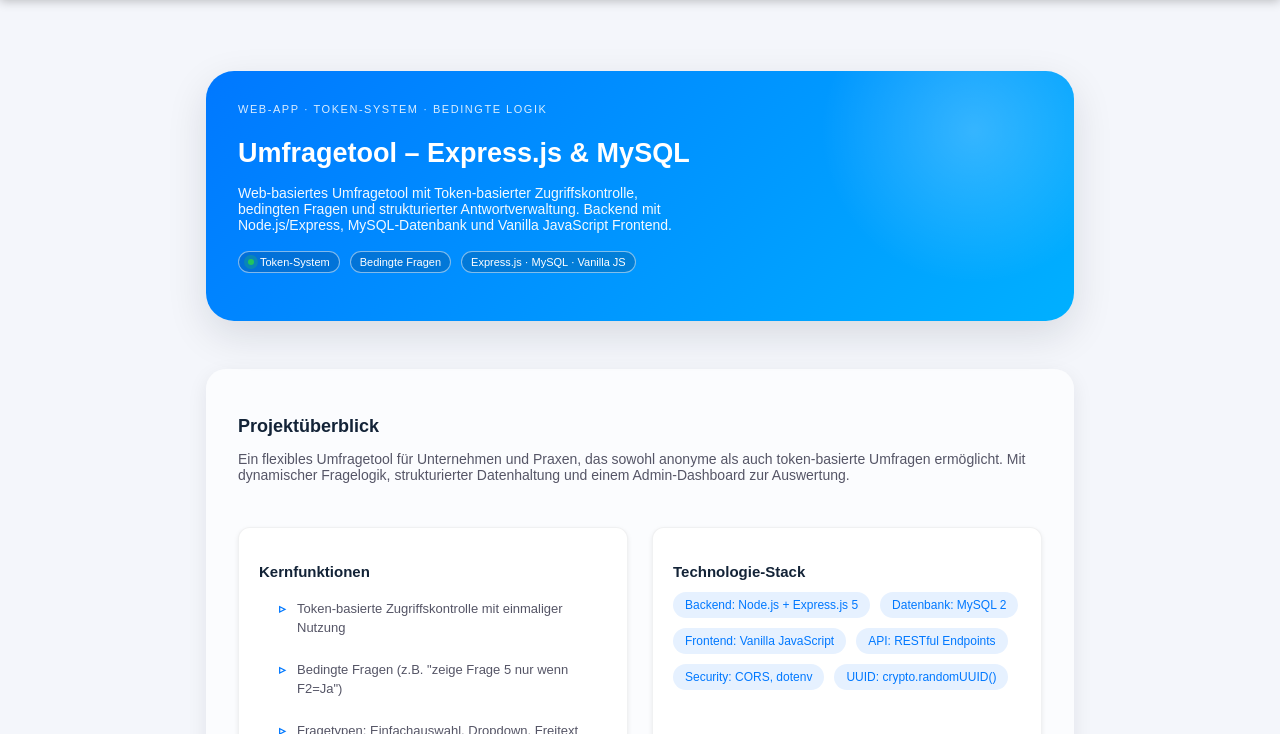
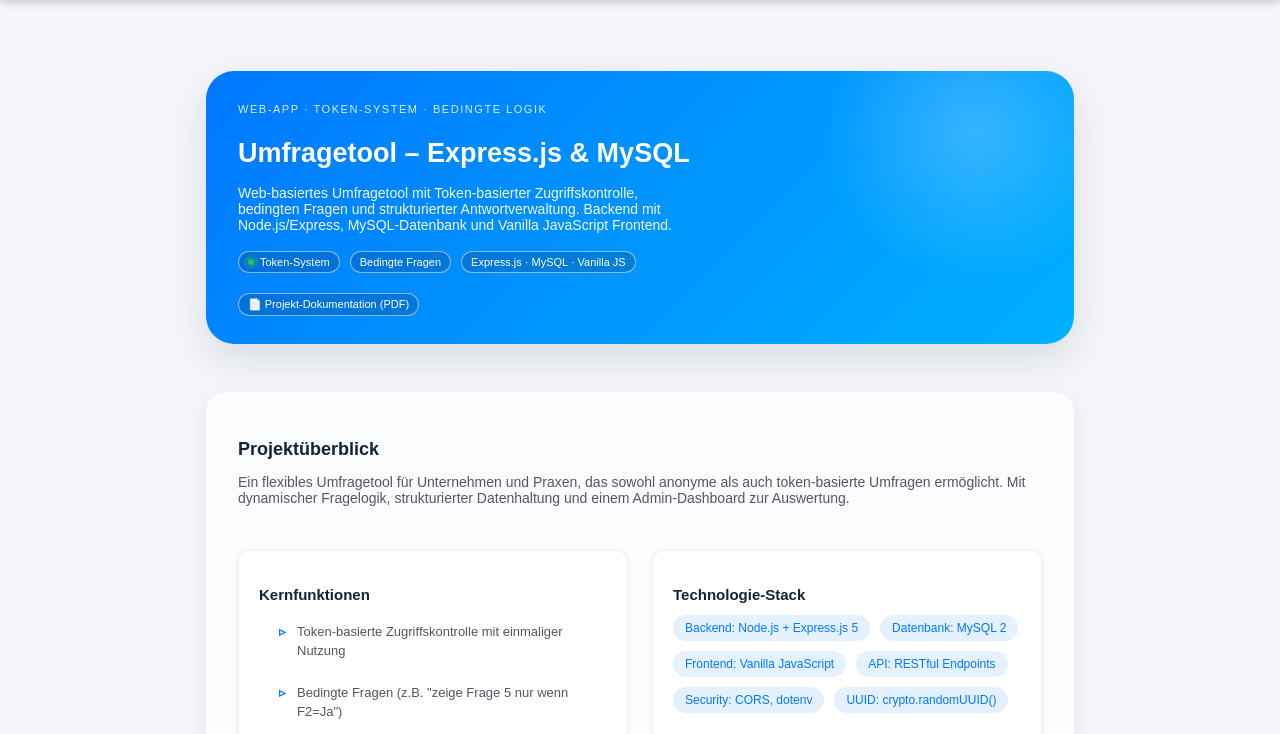
Before and after one commit to ALX30LEW06/Bewerbung, a plain HTML site: page projects/umfragetool.html in a window 1280 px wide. Shown: the part 61-795 px from the top of the page. Drawn offline with Linux system fonts and the light colour scheme.

Commit message:
Add project documentation PDF link to umfragetool page

```diff
--- a/projects/umfragetool.html
+++ b/projects/umfragetool.html
@@ -40,6 +40,9 @@
           <div class="badge"><span class="badge-dot"></span> Token-System</div>
           <div class="badge">Bedingte Fragen</div>
           <div class="badge">Express.js · MySQL · Vanilla JS</div>
+        </div>
+        <div style="margin-top: 12px;">
+          <a href="../certificates/IHKae/AbschlussProjek_doku.pdf" target="_blank" class="badge" style="cursor: pointer; text-decoration: none;">📄 Projekt-Dokumentation (PDF)</a>
         </div>
       </div>
     </section>
```
Also changed, not shown: 1 other file.
